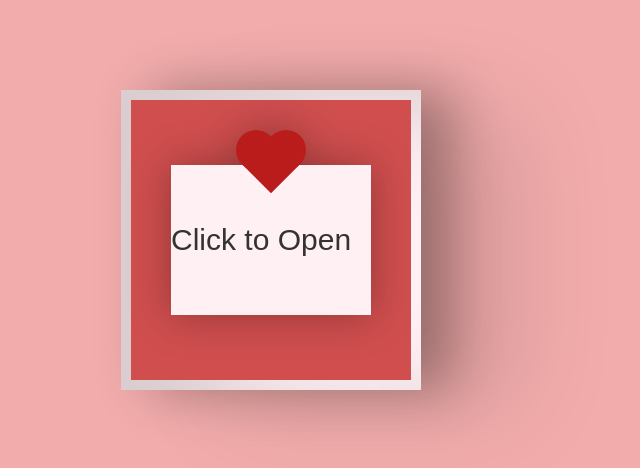
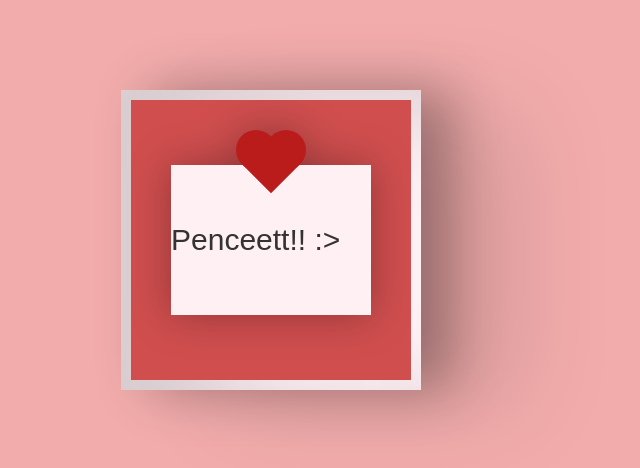
Before and after one commit to Deha2/Latihan1, a plain HTML site: page fordapiww/index.html in a window 1280 px wide. Shown: the part 168-636 px from the top of the page, 369-1009 px from the left. Drawn offline with Linux system fonts and the light colour scheme; a web font is replaced by a local one.

Commit message:
index.html

```diff
--- a/fordapiww/index.html
+++ b/fordapiww/index.html
@@ -12,7 +12,7 @@
   <input id="open" type="checkbox">
   <label class="open" for="open"></label>
   <div class="card-front">
-    <div class="note">Click to Open</div>
+    <div class="note">Penceett!! :></div>
   </div>
 
   <div class="card-inside">
```
